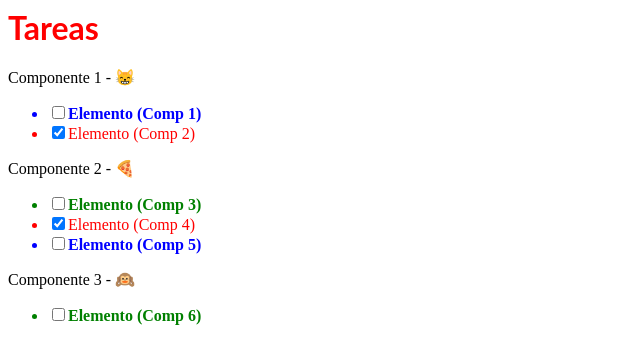
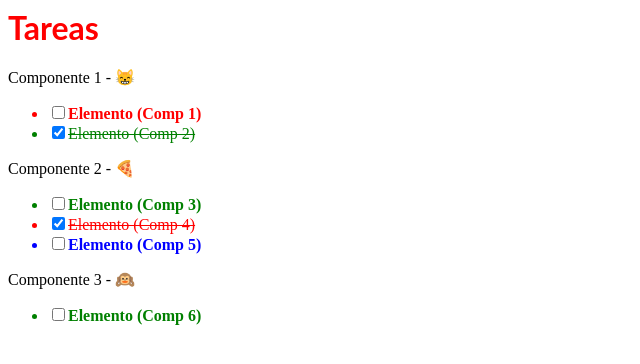
Before and after one commit to Shurklex/AlejandroFernandezTolosaReact, a React (Create React App) app: page / in a window 1280 px wide. Shown: the top 364 px of the page, without its empty margins (0-640 px from the left). Built offline with nearby package versions, Linux system fonts and the light colour scheme.

Commit message:
3 files modified

```diff
--- a/src/App.jsx
+++ b/src/App.jsx
@@ -4,8 +4,8 @@ import { Lista } from './components/Etiqueta1';
 
 export function App() {
   const elementos1 = [
-    { done: false, texto: 'Elemento (Comp 1)', prioridad: 'baja' },
-    { done: true, texto: 'Elemento (Comp 2)', prioridad: 'alta' },
+    { done: false, texto: 'Elemento (Comp 1)', prioridad: 'alta' },
+    { done: true, texto: 'Elemento (Comp 2)', prioridad: 'media' },
   ];
   const elementos2 = [
     { done: false, texto: 'Elemento (Comp 3)', prioridad: 'media' },
--- a/src/components/ComponenteLista.jsx
+++ b/src/components/ComponenteLista.jsx
@@ -5,9 +5,9 @@ import './componente-lista.css';
 export default function ComponenteLista(props) {
   let claseLista = props.prioridad;
   if (props.done) {
-    claseLista += ' el-checked';
+    claseLista += ' el-done';
   } else {
-    claseLista += ' el-unchecked';
+    claseLista += ' el-undone';
   }
 
   function cambiaEstado() {
@@ -20,4 +20,8 @@ export default function ComponenteLista(props) {
       {props.texto}
     </li>
   );
+
+  ComponenteLista.defaultProps = {
+    prioridad: 'baja',
+  };
 }
--- a/src/components/componente-lista.css
+++ b/src/components/componente-lista.css
@@ -1,7 +1,10 @@
-li.el-unchecked {
+li.el-undone {
   font-weight: bold;
 }
 
+li.el-done {
+  text-decoration: line-through;
+}
 li.alta {
   color: red;
 }
```
